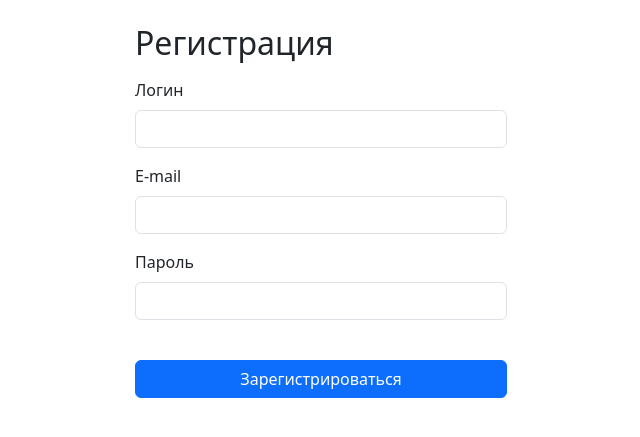
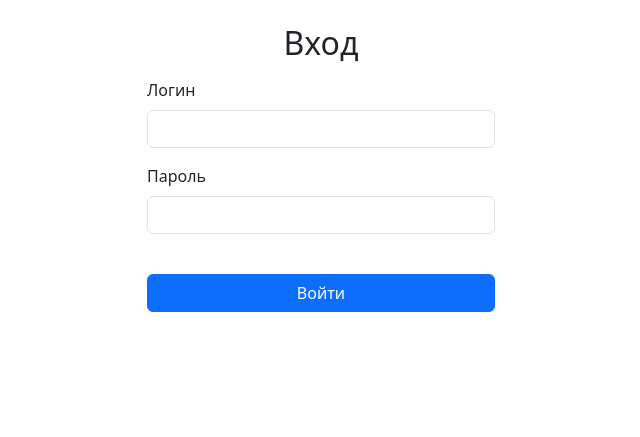
Before and after one commit to Todyas/Meowlib, a FastAPI app: page /registration in a window 1280 px wide. Shown: the part 61-498 px from the top of the page, without its empty margins (319-959 px from the left). Run offline with FastAPI, Linux system fonts and the light colour scheme.

Commit message:
Fixed little sizes

```diff
--- a/app/templates/index.html
+++ b/app/templates/index.html
@@ -3,12 +3,12 @@
 {% block title %}Главная{% endblock %}
 
 {% block content %}
-<div class="container mt-4">
+<div class="container-fluid mt-4">
     {% if user_login == None %}
     <h3 class="text-center">Книг не найдено. <a href="/registration">Зарегистрируйтесь</a> или <a href="/login">
             войдите</a> для добавления книг</h3>
     {% elif books and books|length > 0 %}
-    <div class="row row-cols-1 row-cols-md-3 g-4">
+    <div class="row row-cols-1 row-cols-sm-2 row-cols-md-3 g-4">
         {% for book in books %}
         <div class="col d-flex">
             <div class="card h-100 w-100 shadow-sm border">
--- a/app/templates/reg.html
+++ b/app/templates/reg.html
@@ -1,25 +1,27 @@
 {% extends "base.html" %}
 {% block content %}
 {% if error %}
-<div class="alert alert-danger col-4 offset-4" role="alert">
+<div class="alert alert-danger text-center col-md-6 col-lg-4 mx-auto" role="alert">
     {{ error }}
 </div>
 {% endif %}
 
-<form method="post" action="/registration">
-    <h2 class="col-4 offset-4 mb-3">Регистрация</h2>
-    <div class="col-4 offset-4 mb-3">
+<div class="container">
+    <div class="row justify-content-center">
+        <div class="col-md-6 col-lg-4">
+            <form method="post" action="/login">
+                <h2 class="text-center mb-3">Вход</h2>
+                <div class="mb-3">
                     <label for="login" class="form-label">Логин</label>
                     <input type="text" class="form-control" name="login" id="login" required>
                 </div>
-    <div class="col-4 offset-4 mb-3">
-        <label for="email" class="form-label">E-mail</label>
-        <input type="email" class="form-control" name="email" id="email" required>
-    </div>
-    <div class="col-4 offset-4 mb-3">
+                <div class="mb-3">
                     <label for="password" class="form-label">Пароль</label>
                     <input type="password" class="form-control" name="password" id="password" required>
                 </div>
-    <button type="submit" class="btn btn-primary col-4 offset-4 mt-4 mb-4">Зарегистрироваться</button>
+                <button type="submit" class="btn btn-primary w-100 mt-4">Войти</button>
             </form>
+        </div>
+    </div>
+</div>
 {% endblock %}
```
Also changed, not shown: app/templates/login.html (+10 -8 lines). Lines whose indentation alone changed are shown as unchanged.
